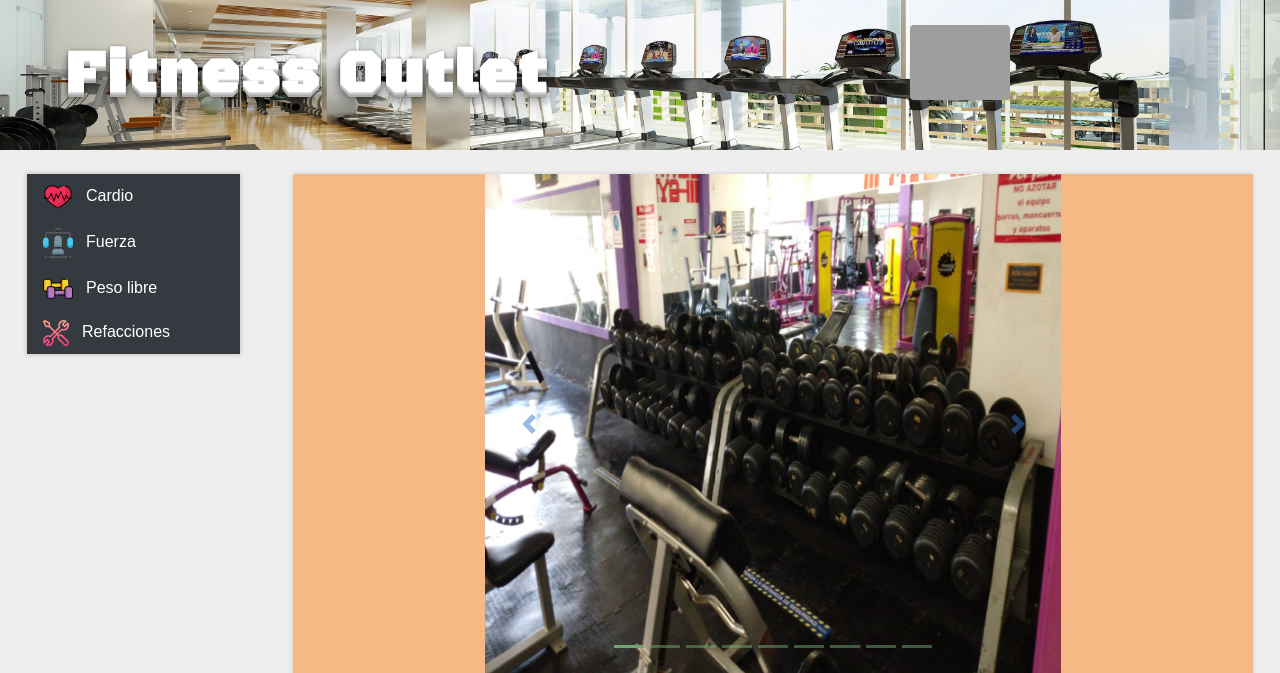
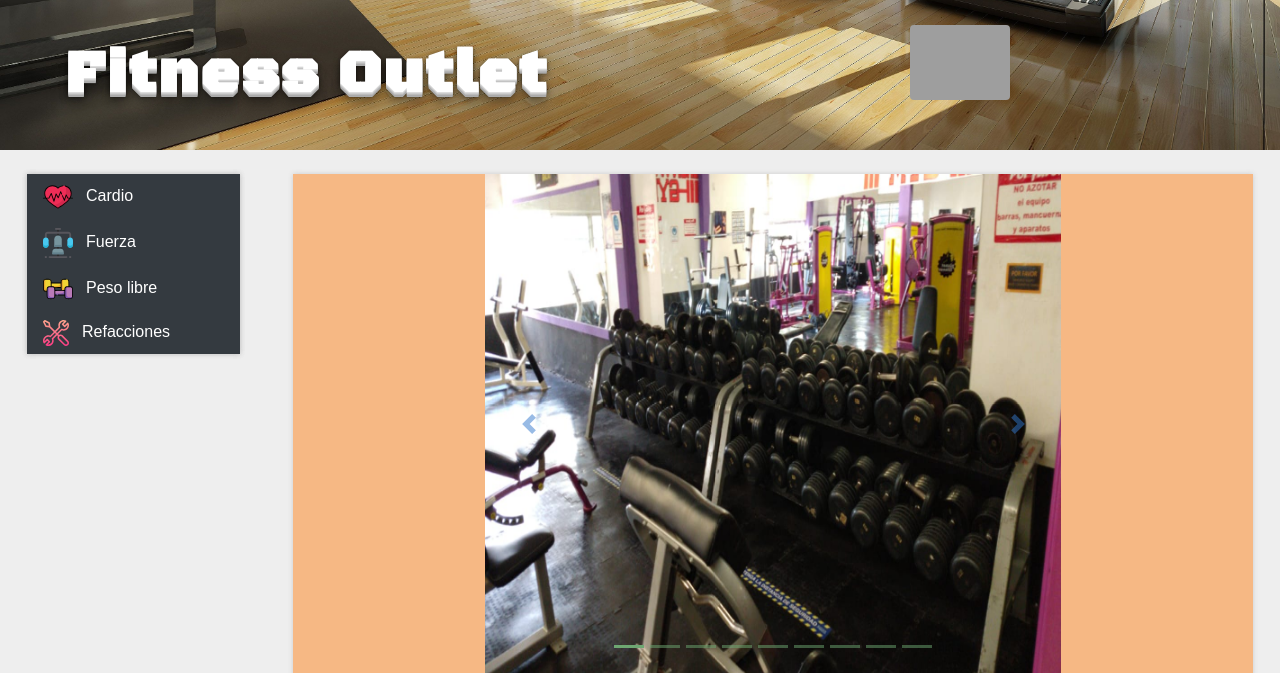
Before and after one commit to AmpersadPro/Fitness-outlet, a PHP site: page / in a window 1280 px wide. Shown: the top 673 px of the page. Run offline with PHP 8.4, Linux system fonts and the light colour scheme; some web fonts are replaced; grey boxes are pictures that could not be loaded.

Commit message:
Update styles.css

```diff
--- a/css/styles.css
+++ b/css/styles.css
@@ -21,7 +21,7 @@ body{
 #header > div{
 
 	background: url('../img/ulrt.jpg');
-	background-position: center left;
+	background-position: bottom right;
 	background-size:cover;
 }
 
```
